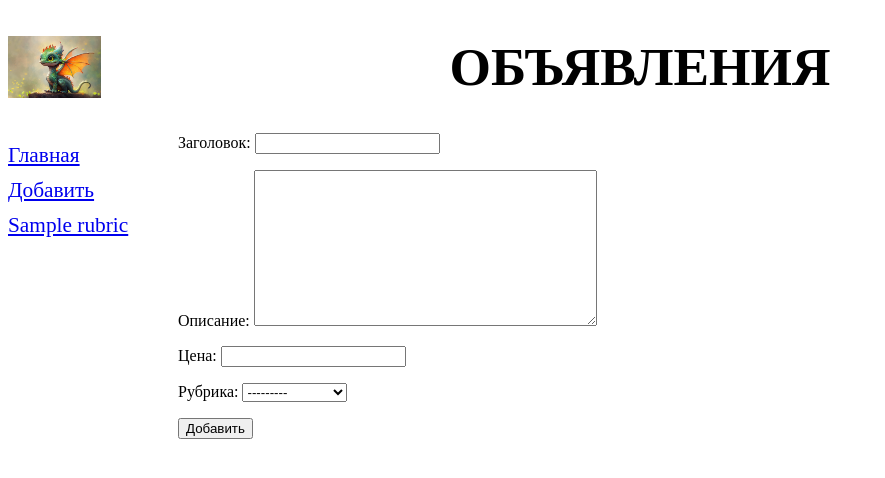
After one commit to Shearer2/Electronic_bulletin_board, a Django app: page /bboard/add/ in a window 1280 px wide. The commit adds this page. Shown: the top 478 px of the page, without its empty margins (0-885 px from the left). Run offline with Django 4.2, Linux system fonts and the light colour scheme; tables that the repository leaves empty hold one stand-in row (values such as "Sample post").

Commit message:
Добавление базового шаблона для устранения дублирования кода, подключение статики, добавление формы для создания новых объявлений, добавление контроллера и маршрута для заполнения формы.

```diff
--- /dev/null
+++ b/electronic_board/bboard/forms.py
@@ -0,0 +1,10 @@
+from django.forms import ModelForm
+
+from .models import Bb
+
+
+class BbForm(ModelForm):
+    class Meta:
+        model = Bb
+        # Указываем поля, которые будут отображаться на форме.
+        fields = ('title', 'content', 'price', 'rubric')
--- /dev/null
+++ b/electronic_board/bboard/static/bboard/style.css
@@ -0,0 +1,21 @@
+header h1 {
+    font-size: 40pt;
+    text-transform: uppercase;
+    text-align: center;
+    background: url('bg.png') left / auto 100% no-repeat;
+}
+
+nav {
+    font-size: 16pt;
+    width: 150px;
+    float: left;
+}
+
+nav a {
+    display: block;
+    margin: 10px 0px;
+}
+
+section {
+    margin-left: 170px;
+}
--- /dev/null
+++ b/electronic_board/bboard/templates/bboard/create.html
@@ -0,0 +1,14 @@
+{% extends 'layout/basic.html' %}
+
+{% block title %} Добавление объявления {% endblock %}
+{% block content %}
+    <!--Если не указывать адрес, на который будут отправлены данные, то они отправятся на тот адрес,
+    по которому была загружена страница.-->
+    <form method="post">
+        {% csrf_token %}
+        <!--Вывод формы, элементы управления которой находятся на отдельных абзацах.-->
+        {{ form.as_p }}
+        <!--Кнопка для отправки данных.-->
+        <input type="submit" value="Добавить">
+    </form>
+{% endblock %}
--- /dev/null
+++ b/electronic_board/bboard/templates/layout/basic.html
@@ -0,0 +1,27 @@
+{% load static %}
+
+<!DOCTYPE html>
+<html lang="en">
+<head>
+    <meta charset="UTF-8">
+    <title>{% block title %}Главная{% endblock %} :: Доска объявлений</title>
+    <link rel="stylesheet" type="text/css" href="{% static 'bboard/style.css' %}">
+</head>
+<body>
+    <header>
+        <h1>Объявления</h1>
+    </header>
+    <nav>
+        <a href="{% url 'index' %}">Главная</a>
+        <a href="{% url 'add' %}">Добавить</a>
+        {% for rubric in rubrics %}
+        <!--Параметром в кавычках указывается имя маршрута, а следующим параметром указывается его значение.-->
+        <a href="{% url 'by_rubric' rubric.pk %}">{{ rubric.name }}</a>
+        {% endfor %}
+    </nav>
+    <section>
+        {% block content %}
+        {% endblock %}
+    </section>
+</body>
+</html>
--- a/electronic_board/bboard/urls.py
+++ b/electronic_board/bboard/urls.py
@@ -1,9 +1,10 @@
 from django.urls import path
-from .views import index, by_rubric
+from .views import index, by_rubric, BbCreateView
 
 
 urlpatterns = [
-    path('', index),
+    path('', index, name='index'),
     # rubric_id это имя параметра контроллера, которому будет присвоено значение.
-    path('<int:rubric_id>/', by_rubric),
+    path('<int:rubric_id>/', by_rubric, name='by_rubric'),
+    path('add/', BbCreateView.as_view(), name='add'),
 ]
--- a/electronic_board/bboard/views.py
+++ b/electronic_board/bboard/views.py
@@ -1,6 +1,8 @@
 from django.shortcuts import render
-from django.http import HttpResponse
+from django.views.generic.edit import CreateView
+from django.urls import reverse_lazy
 from .models import Bb, Rubric
+from .forms import BbForm
 
 
 # Create your views here.
@@ -27,3 +29,21 @@ def by_rubric(request, rubric_id):
         'current_rubric': current_rubric,
     }
     return render(request, 'bboard/by_rubric.html', context)
+
+
+# Базовый класс сам создаёт форму, выводит её на сайте, получает занесённые данные, проверяет их, сохраняет в модели и
+# перенаправляет пользователя дальше.
+class BbCreateView(CreateView):
+    # Путь к шаблону, создающего страницу с формой.
+    template_name = 'bboard/create.html'
+    # Ссылка на класс формы, связанной с моделью.
+    form_class = BbForm
+    # Адрес для перенаправления после успешного сохранения данных. reverse_lazy принимает имя маршрута
+    # и значения всех входящих в маршрут url-параметров.
+    success_url = reverse_lazy('index')
+
+    # Переопределяем метод с добавлением списка рубрик и возвратом его.
+    def get_context_data(self, **kwargs):
+        context = super().get_context_data(**kwargs)
+        context['rubrics'] = Rubric.objects.all()
+        return context
```
Also changed, not shown: electronic_board/bboard/templates/bboard/by_rubric.html (+5 -16 lines), electronic_board/bboard/templates/bboard/index.html (+5 -17 lines), electronic_board/bboard/static/bboard/bg.png (added).
